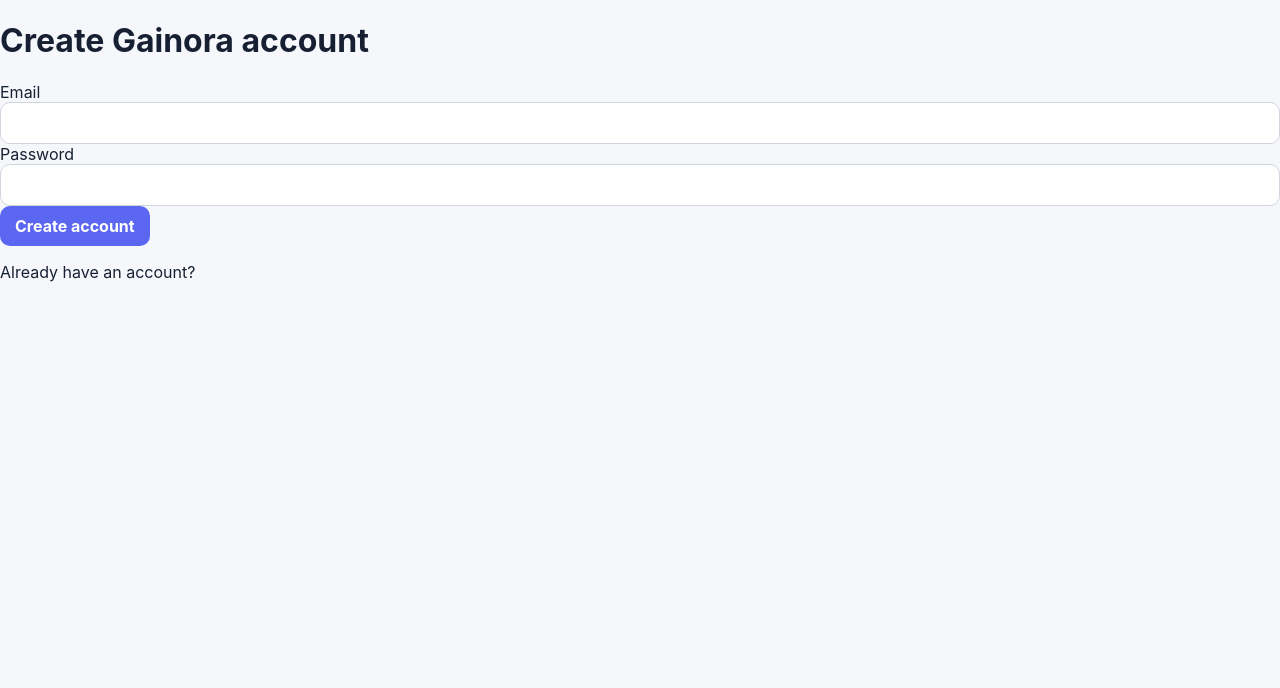
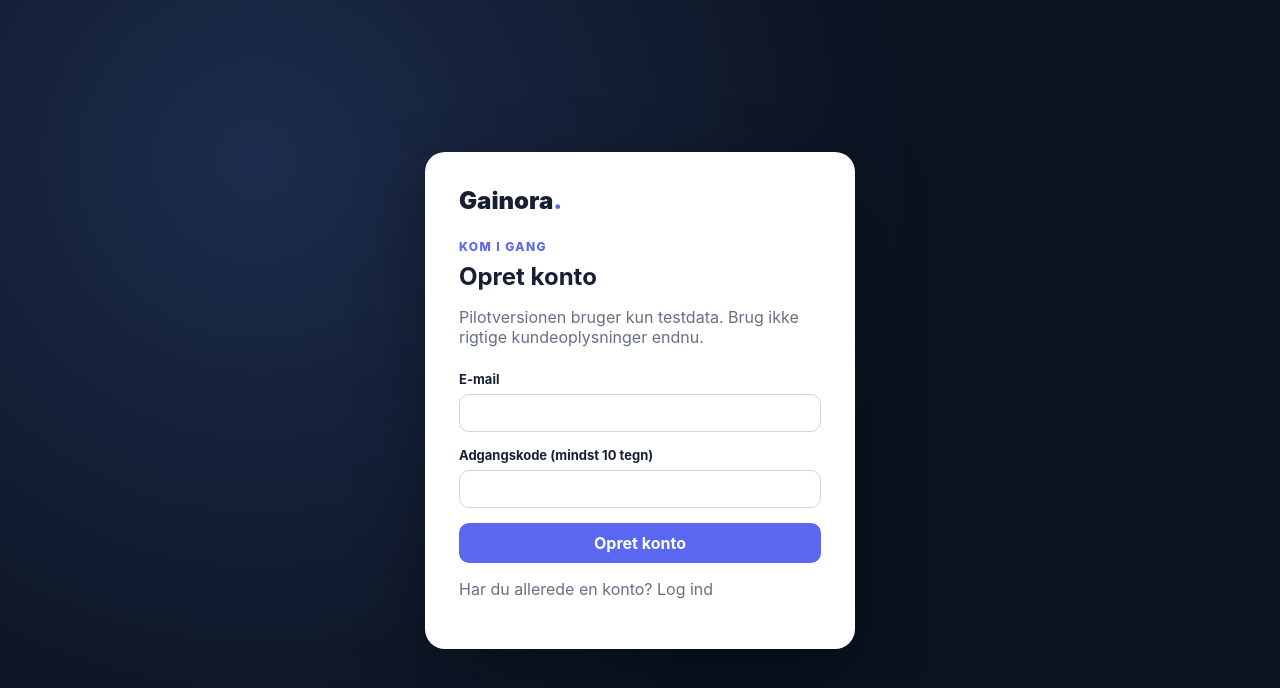
Before and after one commit to expicom-jpg/gainora, a Next.js app: page /signup in a window 1280 px wide. Shown: the top 688 px of the page. Built offline with nearby package versions, Linux system fonts and the light colour scheme.

Commit message:
Improve pilot signup confirmation and error feedback

```diff
--- a/src/app/signup/page.tsx
+++ b/src/app/signup/page.tsx
@@ -8,47 +8,55 @@ export default function SignupPage() {
   const [email, setEmail] = useState("");
   const [password, setPassword] = useState("");
   const [message, setMessage] = useState<string | null>(null);
+  const [error, setError] = useState<string | null>(null);
   const [busy, setBusy] = useState(false);
 
   async function onSubmit(event: FormEvent<HTMLFormElement>) {
     event.preventDefault();
     setBusy(true);
     setMessage(null);
-
+    setError(null);
     try {
       const supabase = createSupabaseBrowserClient();
       const redirectTo = window.location.origin + "/auth/confirm";
-      const { error } = await supabase.auth.signUp({
-        email,
+      const { error: signupError, data } = await supabase.auth.signUp({
+        email: email.trim(),
         password,
-        options: { emailRedirectTo: redirectTo }
+        options: { emailRedirectTo: redirectTo },
       });
-
-      if (error) throw error;
-      setMessage("Check your email to confirm your Gainora account.");
-    } catch (error) {
-      setMessage(error instanceof Error ? error.message : "Sign up failed");
+      if (signupError) throw signupError;
+      if (data.session) {
+        window.location.assign("/dashboard");
+        return;
+      }
+      setMessage("Hvis adressen kan registreres, modtager du en bekræftelsesmail. Tjek også spam. Hvis mailen ikke kommer, kontakt support — opret ikke gentagne konti.");
+    } catch (cause) {
+      setError(cause instanceof Error ? cause.message : "Kontoen kunne ikke oprettes. Prøv igen.");
     } finally {
       setBusy(false);
     }
   }
 
   return (
-    <main>
-      <h1>Create Gainora account</h1>
-      <form onSubmit={onSubmit}>
-        <label>
-          Email
-          <input type="email" value={email} onChange={(e) => setEmail(e.target.value)} required />
-        </label>
-        <label>
-          Password
-          <input type="password" minLength={10} value={password} onChange={(e) => setPassword(e.target.value)} required />
-        </label>
-        <button type="submit" disabled={busy}>{busy ? "Creating..." : "Create account"}</button>
-      </form>
-      {message ? <p>{message}</p> : null}
-      <p><Link href="/login">Already have an account?</Link></p>
+    <main className="auth">
+      <section className="auth-card">
+        <div className="auth-brand">Gainora<span>.</span></div>
+        <div className="eyebrow" style={{ marginTop: 24 }}>Kom i gang</div>
+        <h1>Opret konto</h1>
+        <p className="muted">Pilotversionen bruger kun testdata. Brug ikke rigtige kundeoplysninger endnu.</p>
+        <form onSubmit={onSubmit}>
+          <label className="field">E-mail
+            <input type="email" autoComplete="email" value={email} onChange={(e) => setEmail(e.target.value)} required />
+          </label>
+          <label className="field">Adgangskode (mindst 10 tegn)
+            <input type="password" autoComplete="new-password" minLength={10} value={password} onChange={(e) => setPassword(e.target.value)} required />
+          </label>
+          <button type="submit" disabled={busy}>{busy ? "Opretter..." : "Opret konto"}</button>
+          {message ? <p role="status" className="muted">{message}</p> : null}
+          {error ? <p role="alert" style={{ color: "var(--bad)" }}>{error}</p> : null}
+        </form>
+        <p className="muted">Har du allerede en konto? <Link href="/login">Log ind</Link></p>
+      </section>
     </main>
   );
 }
```
